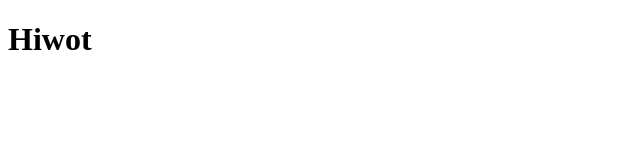
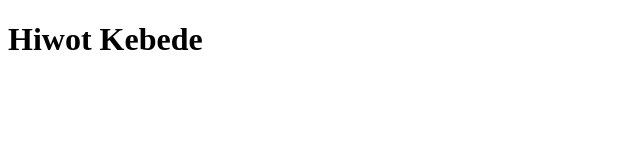
Before and after one commit to Hiwi1981/gitPractice1, a plain HTML site: page index.html in a window 1280 px wide. Shown: the whole page, without its empty margins (0-640 px from the left). Drawn offline with Linux system fonts and the light colour scheme.

Commit message:
added last name

```diff
--- a/index.html
+++ b/index.html
@@ -7,7 +7,7 @@
     <title>Group3</title>
 </head>
 <body>
-  <h1>Hiwot</h1>
+  <h1>Hiwot Kebede</h1>
 
 </body>
 </html>
```
